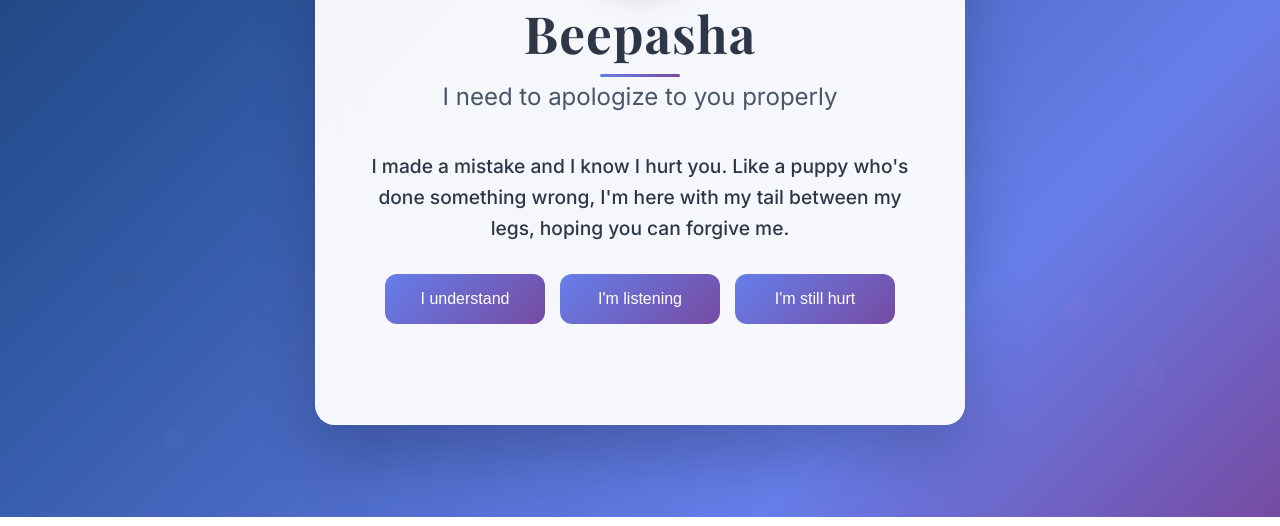
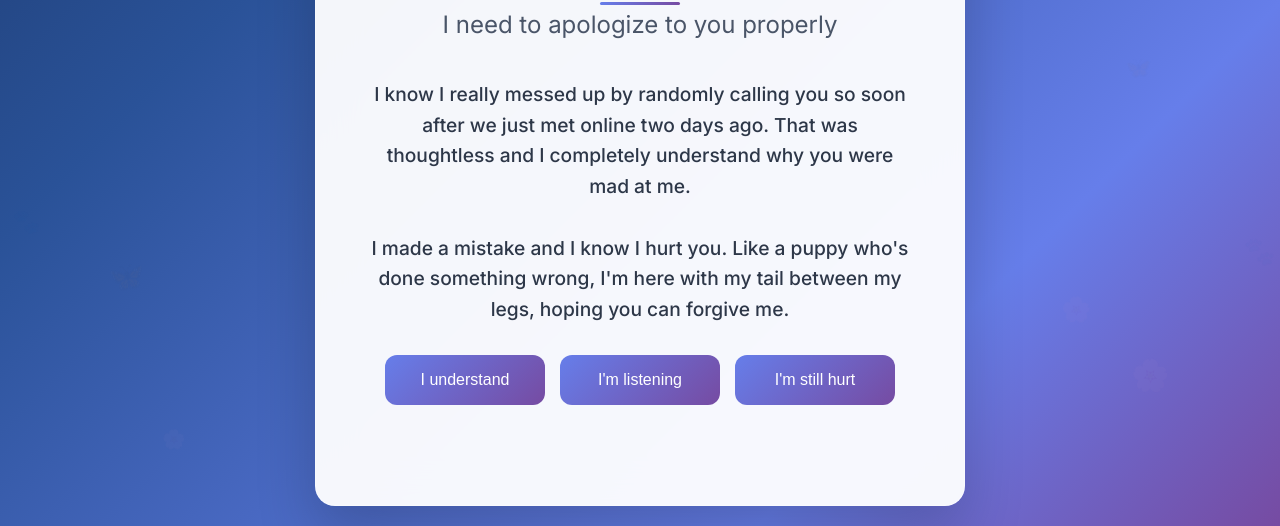
Before and after one commit to harshsurela/testApology, a plain HTML site: page index.html in a window 1280 px wide. Shown: the part 283-809 px from the top of the page. Drawn offline with nearby package versions, Linux system fonts and the light colour scheme.

Commit message:
first commit

```diff
--- a/index.html
+++ b/index.html
@@ -488,7 +488,9 @@
 
             <div class="interactive-section" id="step1">
                 <p class="question-text">
-                    I made a mistake and I know I hurt you. Like a puppy who's done something wrong, I'm here with my tail between my legs, hoping you can forgive me.
+                    I know I really messed up by randomly calling you so soon after we just met online two days ago. That was thoughtless and I completely understand why you were mad at me.
+    <br><br>
+    I made a mistake and I know I hurt you. Like a puppy who's done something wrong, I'm here with my tail between my legs, hoping you can forgive me.
                 </p>
 
                 <div class="choice-buttons">
```
